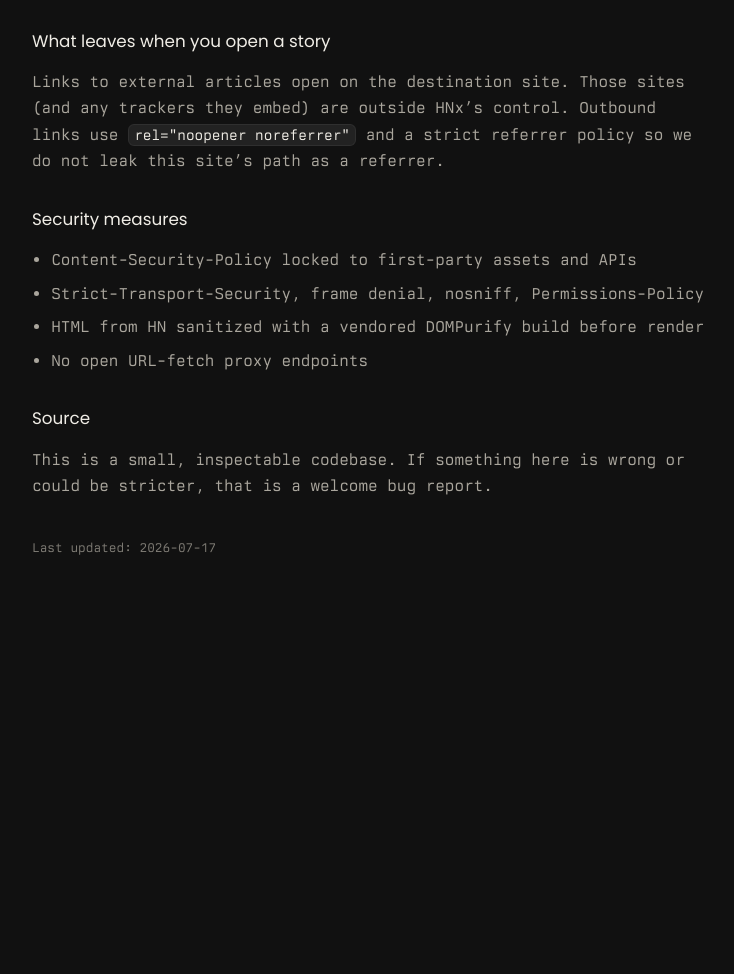
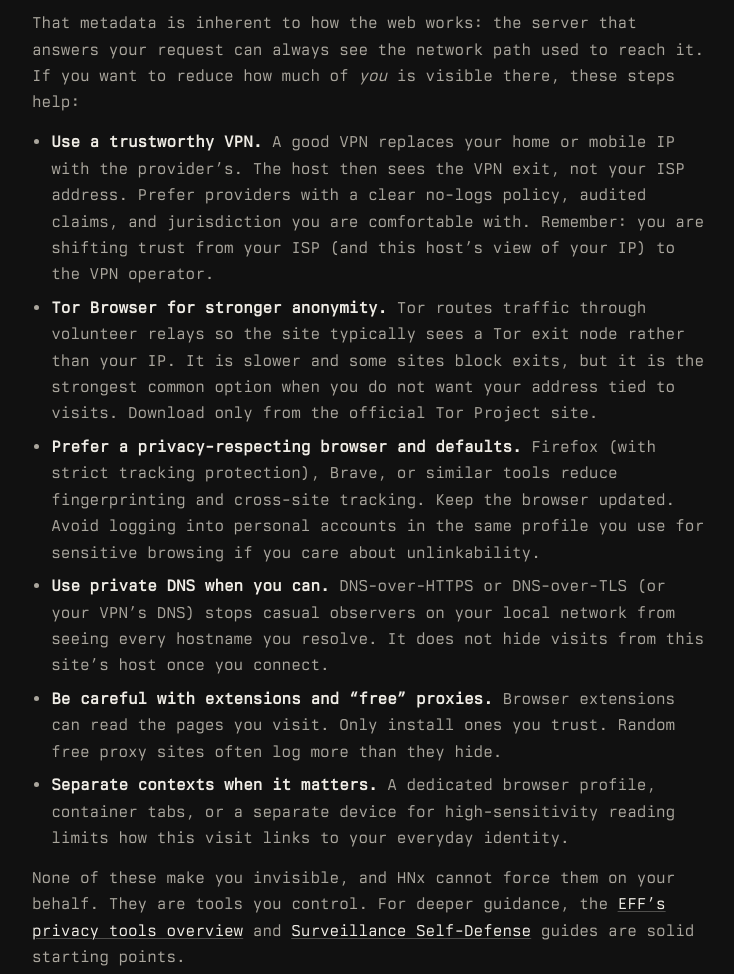
Before and after one commit to sutton-OS/hn-fork, a plain HTML site: page public/privacy.html in a window 1280 px wide. Shown: the part 881-1855 px from the top of the page, without its empty margins (272-1006 px from the left). Before the commit the page ends 1503 px from the top, so only its background shows below. Drawn offline with Linux system fonts and the light colour scheme.

Commit message:
Expand privacy page with host-visibility self-defense tips
Document practical steps (VPN, Tor, browser defaults, DNS, extensions,
separate profiles) and point to EFF SSD under “What the host may see.”

```diff
--- a/public/privacy.html
+++ b/public/privacy.html
@@ -55,6 +55,58 @@
           metadata such as IP address, user agent, URL path, and timestamps for delivery
           and abuse prevention. HNx does not add product analytics on top of that.
         </p>
+        <p>
+          That metadata is inherent to how the web works: the server that answers your
+          request can always see the network path used to reach it. If you want to
+          reduce how much of <em>you</em> is visible there, these steps help:
+        </p>
+        <ul>
+          <li>
+            <strong>Use a trustworthy VPN.</strong> A good VPN replaces your home or
+            mobile IP with the provider’s. The host then sees the VPN exit, not your
+            ISP address. Prefer providers with a clear no-logs policy, audited claims,
+            and jurisdiction you are comfortable with. Remember: you are shifting trust
+            from your ISP (and this host’s view of your IP) to the VPN operator.
+          </li>
+          <li>
+            <strong>Tor Browser for stronger anonymity.</strong> Tor routes traffic
+            through volunteer relays so the site typically sees a Tor exit node rather
+            than your IP. It is slower and some sites block exits, but it is the
+            strongest common option when you do not want your address tied to visits.
+            Download only from the official Tor Project site.
+          </li>
+          <li>
+            <strong>Prefer a privacy-respecting browser and defaults.</strong> Firefox
+            (with strict tracking protection), Brave, or similar tools reduce
+            fingerprinting and cross-site tracking. Keep the browser updated. Avoid
+            logging into personal accounts in the same profile you use for sensitive
+            browsing if you care about unlinkability.
+          </li>
+          <li>
+            <strong>Use private DNS when you can.</strong> DNS-over-HTTPS or
+            DNS-over-TLS (or your VPN’s DNS) stops casual observers on your local
+            network from seeing every hostname you resolve. It does not hide visits
+            from this site’s host once you connect.
+          </li>
+          <li>
+            <strong>Be careful with extensions and “free” proxies.</strong> Browser
+            extensions can read the pages you visit. Only install ones you trust.
+            Random free proxy sites often log more than they hide.
+          </li>
+          <li>
+            <strong>Separate contexts when it matters.</strong> A dedicated browser
+            profile, container tabs, or a separate device for high-sensitivity reading
+            limits how this visit links to your everyday identity.
+          </li>
+        </ul>
+        <p>
+          None of these make you invisible, and HNx cannot force them on your behalf.
+          They are tools you control. For deeper guidance, the
+          <a href="https://www.eff.org/pages/tools" rel="noopener noreferrer" target="_blank">EFF’s privacy tools overview</a>
+          and
+          <a href="https://ssd.eff.org/" rel="noopener noreferrer" target="_blank">Surveillance Self-Defense</a>
+          guides are solid starting points.
+        </p>
 
         <h2>What leaves when you open a story</h2>
         <p>
```
